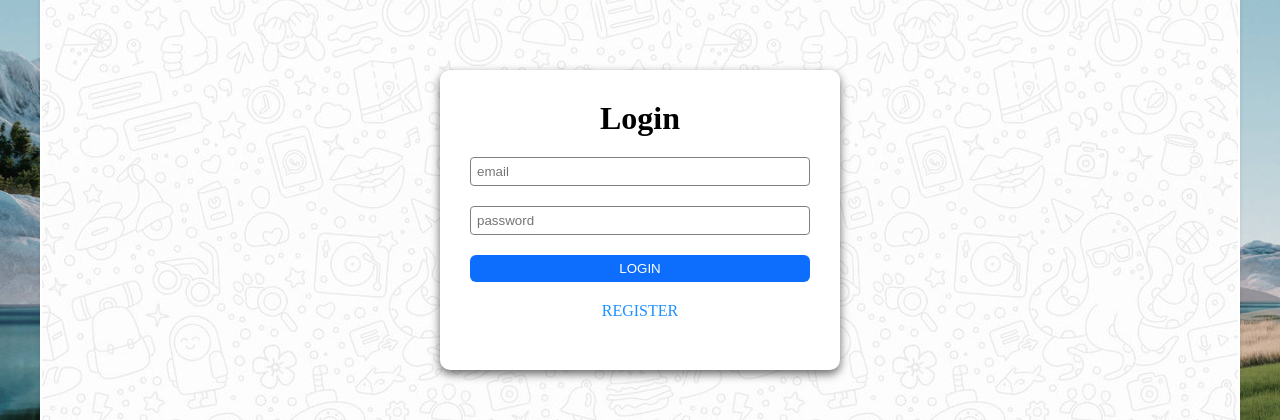
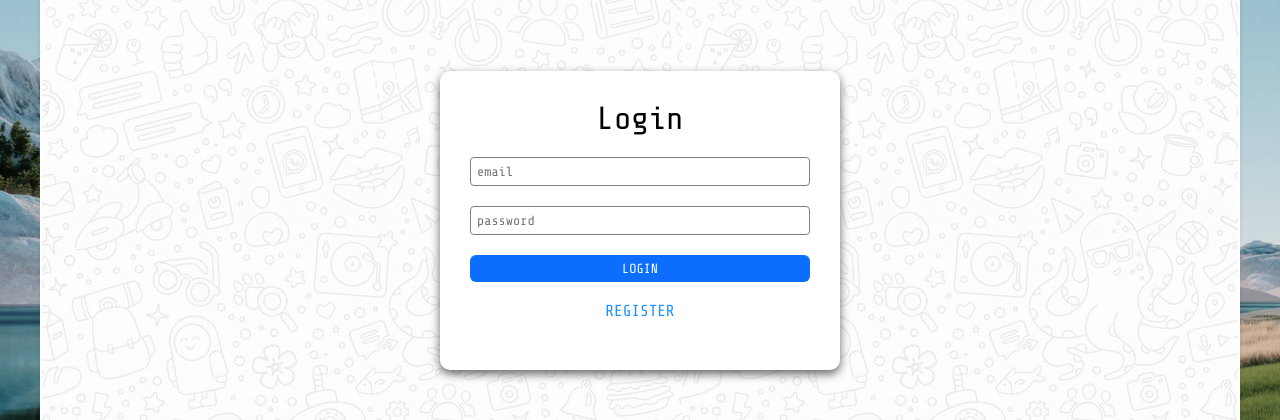
Before and after one commit to nidvar/mern-rt-chat-ui, a React (Vite) app: page /login in a window 1280 px wide. Shown: the part 180-600 px from the top of the page. Built offline with nearby package versions, Linux system fonts and the light colour scheme; no server answers.

Commit message:
share tech mono font added

```diff
--- a/index.html
+++ b/index.html
@@ -5,6 +5,9 @@
     <link rel="icon" href="/chat.ico" />
     <meta name="viewport" content="width=device-width, initial-scale=1.0" />
     <title>Jarro - Chat</title>
+    <link rel="preconnect" href="https://fonts.googleapis.com">
+    <link rel="preconnect" href="https://fonts.gstatic.com" crossorigin>
+    <link href="https://fonts.googleapis.com/css2?family=Cutive+Mono&family=Share+Tech+Mono&display=swap" rel="stylesheet">
   </head>
   <body>
     <div id="root"></div>
--- a/src/index.css
+++ b/src/index.css
@@ -2,6 +2,9 @@
     margin: 0;
     padding: 0;
     box-sizing: border-box;
+    font-family: "Share Tech Mono", monospace;
+    font-weight: 400;
+    font-style: normal;
 }
 
 form {
```
